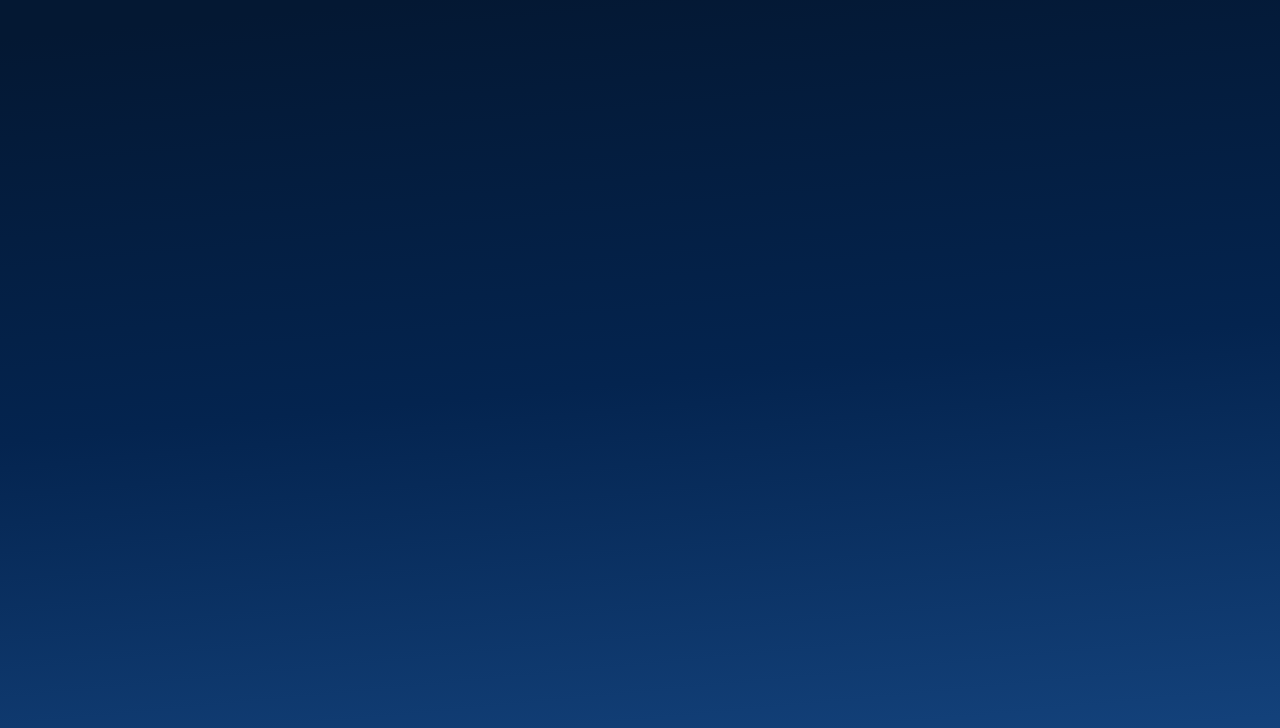
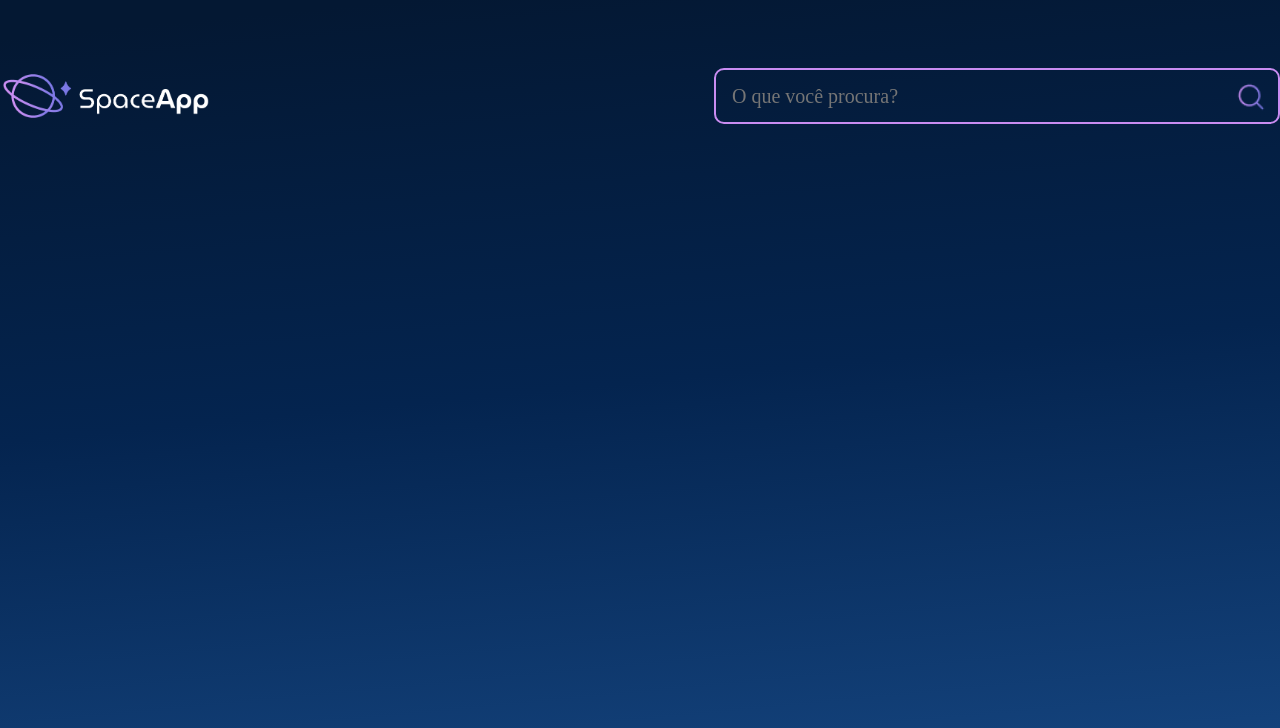
Before and after one commit to Lucassevero06/space-app, a React (Vite) app: page / in a window 1280 px wide. Shown: the top 728 px of the page. Built offline with nearby package versions, Linux system fonts and the light colour scheme.

Commit message:
entendendo cada vez mais sobre componente css styled

```diff
--- a/src/App.jsx
+++ b/src/App.jsx
@@ -1,5 +1,6 @@
 import styled from "styled-components"
 import EstilosGlobais from "./componentes/EstilosGlobais"
+import Cabecalho from "./componentes/Cabecalho/Cabecalho"
 
 const FundoGradiente = styled.div`
   background: linear-gradient(174.61deg, #041833 4.16%, #04244F 48%, #154580 96.76%);
@@ -11,7 +12,11 @@ function App() {
 
   return (
     <FundoGradiente>
+      {/* Estilos Globais */}
       <EstilosGlobais/>
+
+      {/* Cabecalho */}
+      <Cabecalho/>
     </FundoGradiente>
   )
 }
--- /dev/null
+++ b/src/componentes/Cabecalho/Cabecalho.jsx
@@ -0,0 +1,24 @@
+import { styled } from "styled-components";
+import CampoTexto from "../CampoTexto/CampoTexto";
+
+const HeaderEstilizado = styled.header`
+    padding: 60px 0;
+    display: flex;
+    justify-content: space-between;
+    align-items: center;
+
+    img {
+        max-width: 212px;
+    }
+`
+
+const Cabecalho = () => {
+  return (
+    <HeaderEstilizado>
+        <img src="/imagens/logo.png" alt="Logo do Sapce App" />
+        <CampoTexto/>
+    </HeaderEstilizado>
+  )
+}
+
+export default Cabecalho
--- /dev/null
+++ b/src/componentes/CampoTexto/CampoTexto.jsx
@@ -0,0 +1,41 @@
+import { styled } from "styled-components";
+import search from "./search.png";
+
+const ContainerEstilizado = styled.div`
+    position: relative;
+    display: inline-block;
+`;
+
+const CampoTextoEstilizado = styled.input`
+    height: 56px;
+    padding: 12px 16px;
+    border-radius: 10px;
+    border: 2px solid;
+    border-color: #C98CF1;
+    background: transparent;
+    box-sizing: border-box;
+    width: 566px;
+    color: #D9D9D9;
+    font-weight: 400;
+    font-size: 20px;
+    line-height: 20px;
+`;
+
+const IconeLupa = styled.img`
+    position: absolute;
+    top: 10px;
+    right: 10px;
+    width: 38px;
+    height: 38px;
+`;
+
+const CampoTexto = (props) => {
+  return (
+    <ContainerEstilizado>
+        <CampoTextoEstilizado placeholder="O que você procura?" {...props}/>
+        <IconeLupa src={search} alt="Icone de Lupa"/>
+    </ContainerEstilizado>
+  )
+}
+
+export default CampoTexto
```
Also changed, not shown: src/componentes/CampoTexto/search.png (added), src/componentes/EstilosGlobais/index.jsx (indentation only).
